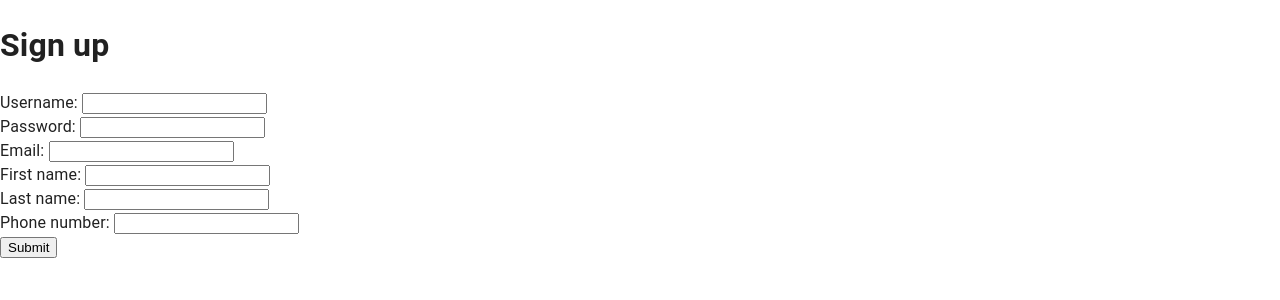
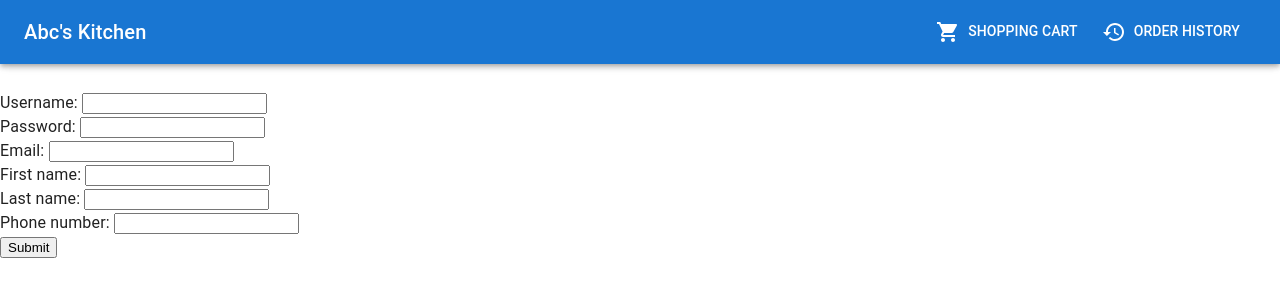
Before and after one commit to valenvwi/HomeFlavors, a React (Vite) app in the folder frontend/: page /signup in a window 1280 px wide. Shown: the top 300 px of the page. Built offline with nearby package versions, Linux system fonts and the light colour scheme.

Commit message:
Add AppNavBar and leftDrawer

```diff
--- a/frontend/package.json
+++ b/frontend/package.json
@@ -13,6 +13,7 @@
   "dependencies": {
     "@emotion/react": "^11.11.1",
     "@emotion/styled": "^11.11.0",
+    "@mui/icons-material": "^5.14.19",
     "@mui/material": "^5.14.20",
     "@reduxjs/toolkit": "^2.0.1",
     "axios": "^1.6.2",
--- /dev/null
+++ b/frontend/src/App/UI/AppNavBar.tsx
@@ -0,0 +1,84 @@
+import {
+  AppBar,
+  Box,
+  Button,
+  CssBaseline,
+  Drawer,
+  IconButton,
+  Toolbar,
+  Typography,
+} from "@mui/material";
+import { useState } from "react";
+import { LeftDrawer } from "./LeftDrawer";
+import MenuIcon from "@mui/icons-material/Menu";
+import ShoppingCartIcon from "@mui/icons-material/ShoppingCart";
+import HistoryIcon from "@mui/icons-material/History";
+
+export default function AppNavBar() {
+  const [mobileOpen, setMobileOpen] = useState(false);
+
+  const handleDrawerToggle = () => {
+    setMobileOpen(!mobileOpen);
+  };
+
+  return (
+    <Box sx={{ display: "flex" }}>
+      <CssBaseline />
+      <AppBar position="fixed">
+        <Toolbar>
+          <Box sx={{ flexGrow: 1, display: "flex", alignItems: "center" }}>
+            <IconButton
+              color="inherit"
+              aria-label="open drawer"
+              edge="start"
+              onClick={handleDrawerToggle}
+              sx={{ mr: 2, display: { sm: "none" } }}
+            >
+              <MenuIcon />
+            </IconButton>
+            <Typography variant="h6" noWrap component="div">
+              Abc's Kitchen
+            </Typography>
+          </Box>
+          <Box sx={{ display: { xs: "none", sm: "block" } }}>
+            <Button color="inherit">
+              <ShoppingCartIcon />
+              <Typography variant="subtitle2" sx={{ px: 1 }}>
+                Shopping Cart
+              </Typography>
+            </Button>
+            <Button color="inherit">
+              <HistoryIcon />
+              <Typography variant="subtitle2" sx={{ px: 1 }}>
+                Order History
+              </Typography>
+            </Button>
+          </Box>
+        </Toolbar>
+      </AppBar>
+      <Box
+        component="nav"
+        sx={{ flexShrink: { sm: 0 } }}
+        aria-label="mailbox folders"
+      >
+        <Drawer
+          variant="temporary"
+          open={mobileOpen}
+          onClose={handleDrawerToggle}
+          ModalProps={{
+            keepMounted: true,
+          }}
+          sx={{
+            display: { xs: "block", sm: "none" },
+            "& .MuiDrawer-paper": {
+              boxSizing: "border-box",
+              width: "200px",
+            },
+          }}
+        >
+          <LeftDrawer />
+        </Drawer>
+      </Box>
+    </Box>
+  );
+}
--- /dev/null
+++ b/frontend/src/App/UI/LeftDrawer.tsx
@@ -0,0 +1,31 @@
+import {
+  Divider,
+  List,
+  ListItem,
+  ListItemButton,
+  ListItemIcon,
+  ListItemText,
+  Toolbar,
+} from "@mui/material";
+import ShoppingCartIcon from "@mui/icons-material/ShoppingCart";
+import HistoryIcon from "@mui/icons-material/History";
+
+export const LeftDrawer = () => {
+  const icons = [<ShoppingCartIcon />, <HistoryIcon />];
+  return (
+    <div>
+      <Toolbar />
+      <Divider />
+      <List>
+        {["Shopping cart", "Order history"].map((text, index) => (
+          <ListItem key={text} disablePadding>
+            <ListItemButton>
+              <ListItemIcon>{icons[index]}</ListItemIcon>
+              <ListItemText primary={text}>Shopping cart</ListItemText>
+            </ListItemButton>
+          </ListItem>
+        ))}
+      </List>
+    </div>
+  );
+};
--- a/frontend/src/App/index.tsx
+++ b/frontend/src/App/index.tsx
@@ -4,6 +4,7 @@ import Signup from "./Signup";
 import Kitchen from "./Kitchen";
 import { CssBaseline } from "@mui/material";
 import axios from "axios";
+import AppNavBar from "./UI/AppNavBar";
 
 axios.defaults.withCredentials = true;
 
@@ -11,6 +12,7 @@ function App() {
   return (
     <>
       <CssBaseline />
+      <AppNavBar />
       <Routes>
         <Route path="/" element={<Kitchen />} />
         <Route path="/login" element={<Login />} />
```
Also changed, not shown: 1 other file (tests, documents, lock files or other folders).
